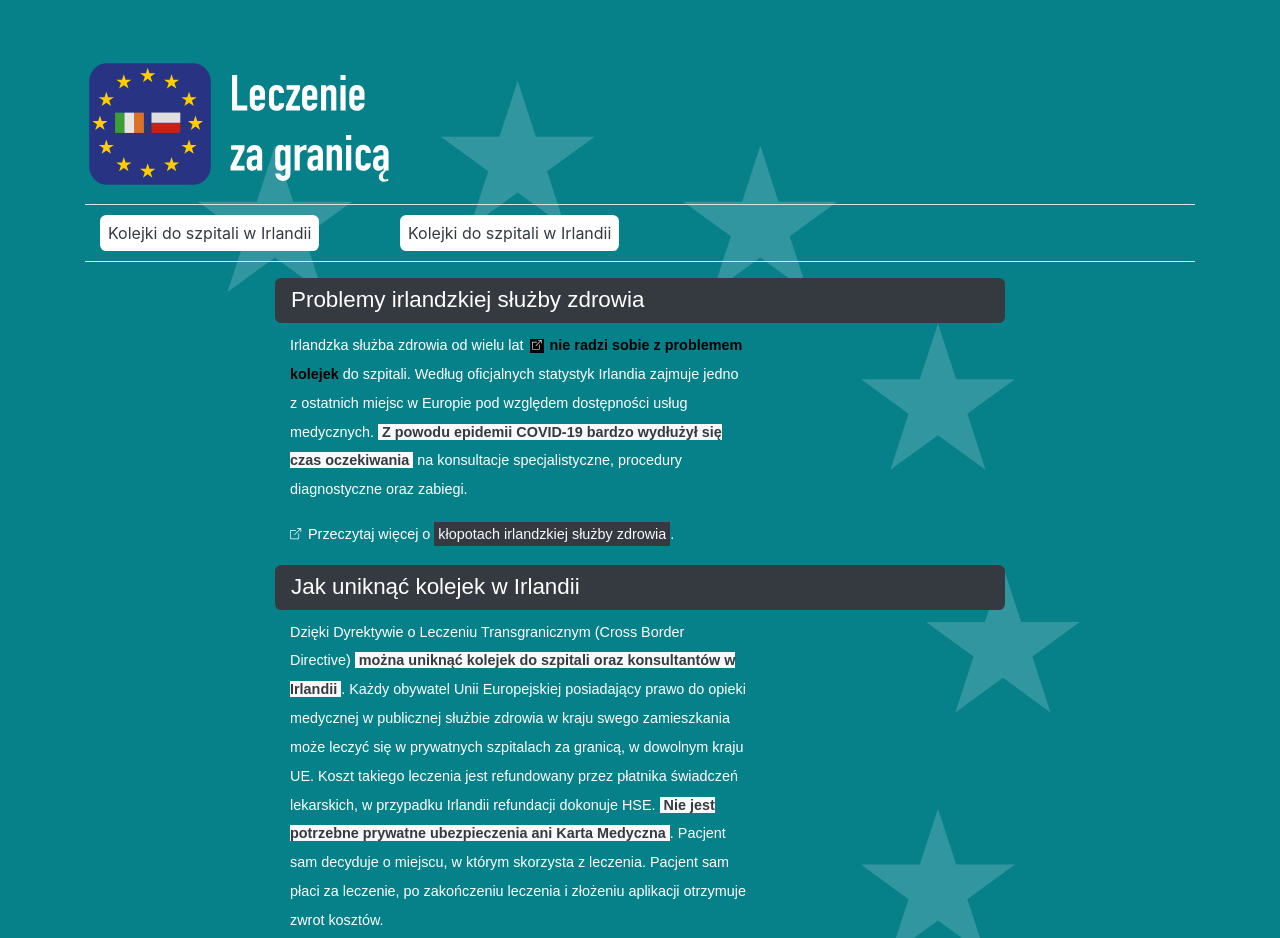
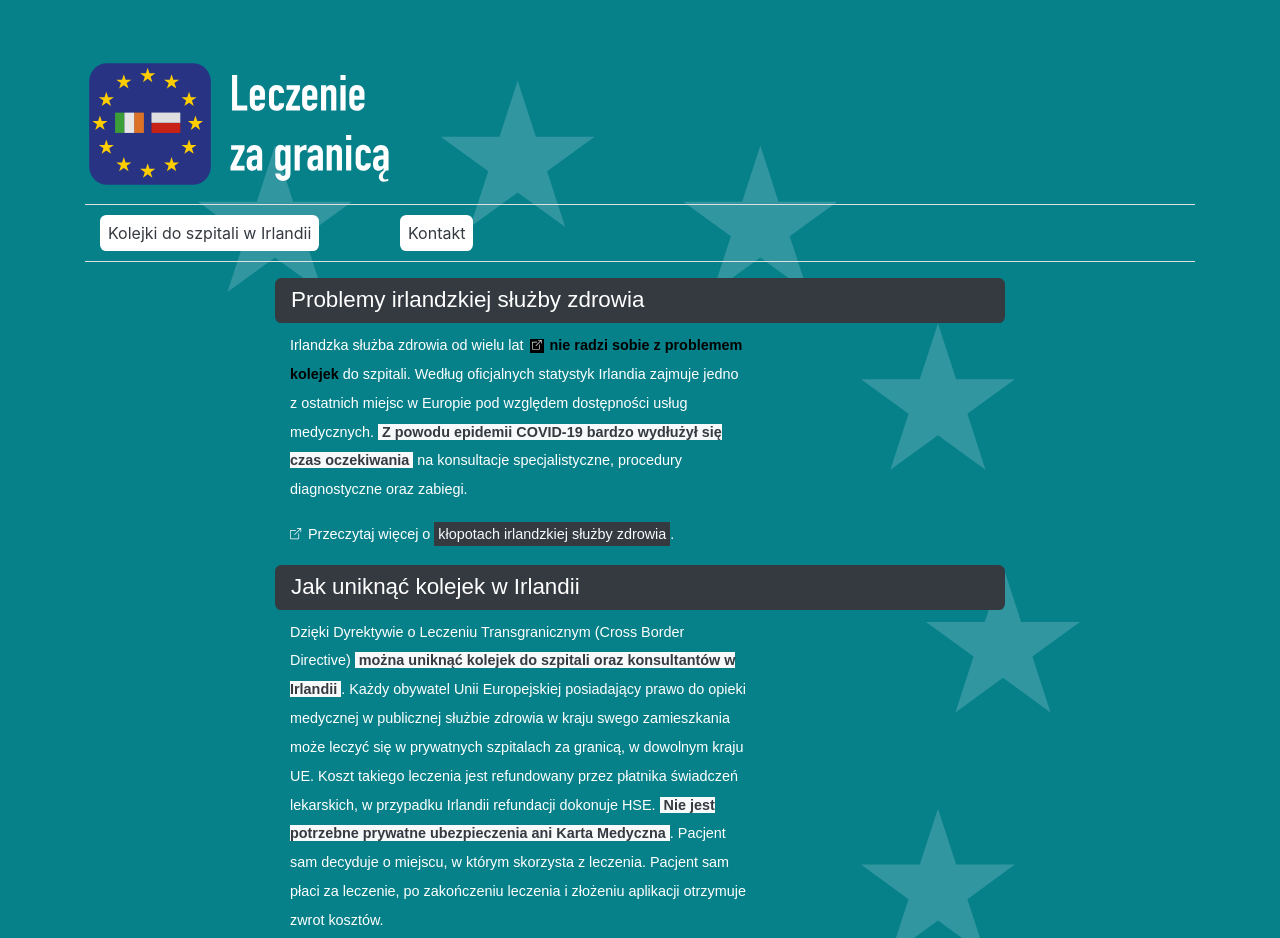
Before and after one commit to squteronsquter/leczenie-za-granica-eu, a plain HTML site: page index.html in a window 1280 px wide. Shown: the top 938 px of the page. Drawn offline with Linux system fonts and the light colour scheme.

Commit message:
kontakt text na index corrected

```diff
--- a/index.html
+++ b/index.html
@@ -41,7 +41,7 @@
                                     <a class="nav-link navbar-brand text-dark border-light rounded p-2 bg-white" href="/klopoty-irlandzkiej-sluzby-zdrowia.html">Kolejki do szpitali w Irlandii</a>
                                 </div>
                                 <div style="width:300px">
-                                    <a class="nav-link navbar-brand text-dark border-light rounded p-2 bg-white" href="/kontakt.html">Kolejki do szpitali w Irlandii</a>
+                                    <a class="nav-link navbar-brand text-dark border-light rounded p-2 bg-white" href="/kontakt.html">Kontakt</a>
                                 </div>
                             </div>
                         </div>
```
